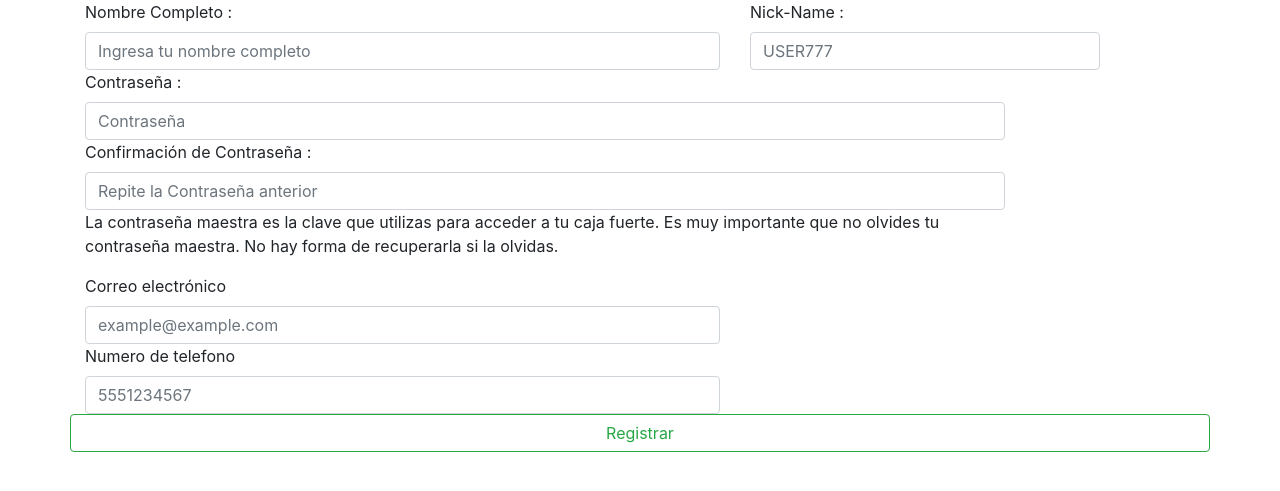
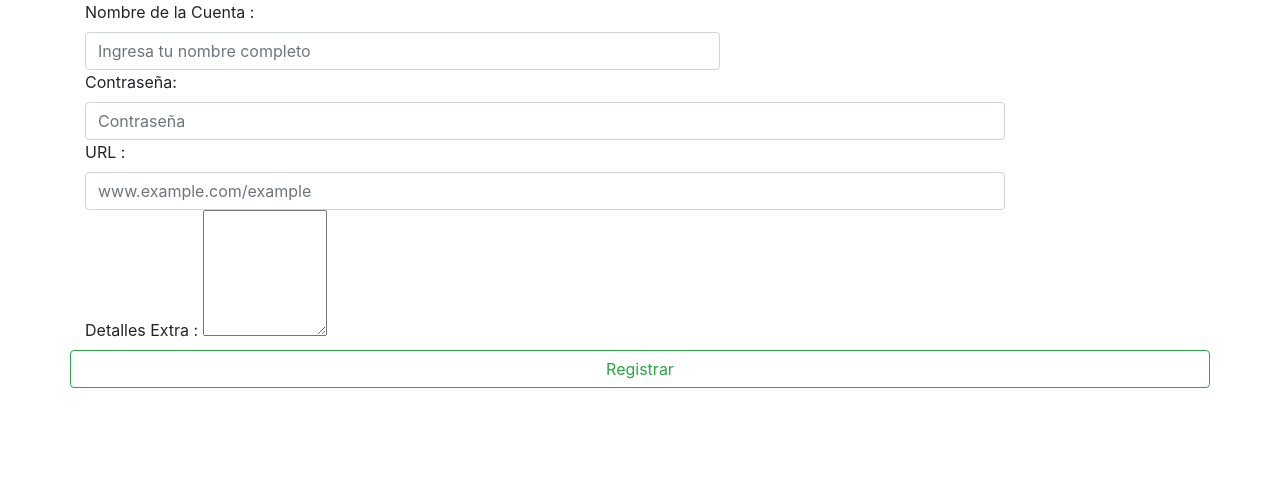
Before and after one commit to IrvingReyes/Plataforma-Credenciales, a Django app: page /usuario/registroCredencial in a window 1280 px wide. Shown: the part 216-707 px from the top of the page. Run offline with Django 3.2, Linux system fonts and the light colour scheme; some libraries are stand-ins or nearby versions.

Commit message:
xoce97
Se agregaron mas detalles de la pagina html
se siguen diseñando las paginas de usuarios

```diff
--- a/adminPassword/adminPassword/settings.py
+++ b/adminPassword/adminPassword/settings.py
@@ -20,7 +20,7 @@ BASE_DIR = Path(__file__).resolve().parent.parent
 # See https://docs.djangoproject.com/en/3.1/howto/deployment/checklist/
 
 # SECURITY WARNING: keep the secret key used in production secret!
-#SECRET_KEY = '#m8lr^nw_omec21pf^&k5zfxy+_c@5p)(j3_h)qi6ae!wzwkx*'
+SECRET_KEY = '#m8lr^nw_omec21pf^&k5zfxy+_c@5p)(j3_h)qi6ae!wzwkx*'
 
 # SECURITY WARNING: don't run with debug turned on in production!
 DEBUG = True
@@ -76,7 +76,7 @@ WSGI_APPLICATION = 'adminPassword.wsgi.application'
 
 DATABASES = {
     'default': {
-        'ENGINE': 'django.db.backends.postgresql',
+        'ENGINE': 'django.db.backends.mysql',
         'NAME': 'cajaFuerte',
         'USER': 'postgres',
         'PASSWORD': 'tetriz97',
--- a/adminPassword/adminPassword/urls.py
+++ b/adminPassword/adminPassword/urls.py
@@ -18,7 +18,7 @@ from django.urls import path
 from registroU import views
 urlpatterns = [
     path('admin/', admin.site.urls),
-    path('/',views.logIn,name='login'),
+    path('',views.logIn,name='login'),
     path('registro/',views.registroUsuario,name='registro'),
     path('usuario',views.usuario,name='usuario'),
     path('usuario/registroCredencial',views.registroCredencial,name='registroCredencial'),
--- a/adminPassword/registroU/templates/registroCredencial.html
+++ b/adminPassword/registroU/templates/registroCredencial.html
@@ -22,40 +22,27 @@
         {% csrf_token %}
         <div class="row">
             <div class="col-7">
-                <label>Nombre Completo :</label>
+                <label>Nombre de la Cuenta :</label>
                 <input type="text" class="form-control" name="nombre" placeholder="Ingresa tu nombre completo">
-            </div>
-            <div class="col-4">
-                <label>Nick-Name :</label>
-                <input type="text" class="form-control" name="username" placeholder="USER777">
             </div>
         </div>
         <div class="row">
             <div class="col-10">
-                <label>Contraseña :</label>
+                <label>Contraseña:</label>
                 <input type="password" class="form-control" name="password" placeholder="Contraseña">
+                <!--aqui pondremos la forma de autogenerar la contraseña y que se pueda mostrar hasta ahorita tenemos la opcion de dos botones uno que genere o y otro que muestre-->
             </div>
+        </div>
+        <div class="row">
             <div class="col-10">
-                <label>Confirmación de Contraseña :</label>
-                <input type="password" class="form-control" name="cpassword" placeholder="Repite la Contraseña anterior">
-            </div>
-            <div class="col-10">
-                <p>La contraseña maestra es la clave que utilizas para acceder a tu caja fuerte.
-                    Es muy importante que no olvides tu contraseña maestra.
-                    No hay forma de recuperarla si la olvidas.
-                </p>
+                <label>URL :</label>
+                <input type="url" class="form-control" name="url" placeholder="www.example.com/example" >
             </div>
         </div>
         <div class="row">
             <div class="col-7">
-                <label>Correo electrónico</label>
-                <input type="email" class="form-control" name="correo" placeholder="example@example.com" >
-            </div>
-        </div>
-        <div class="row">
-            <div class="col-7">
-                <label>Numero de telefono</label>
-                <input type="text" class="form-control" name="telefono" placeholder="5551234567">
+                <label>Detalles Extra :</label>
+                <textarea name="detalles" rows="5" cols="10"></textarea>
             </div>
         </div>
         <div class="row">
```
Also changed, not shown: README.md.
